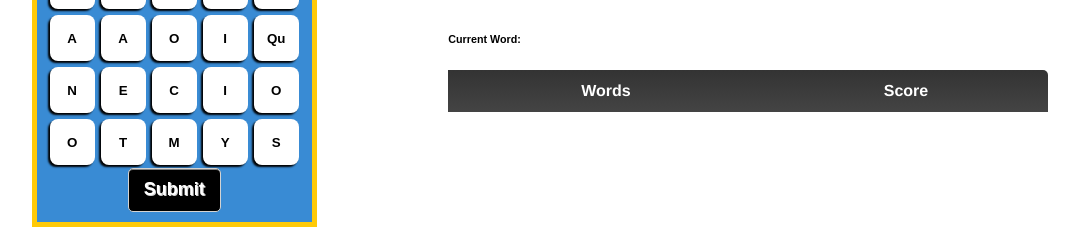
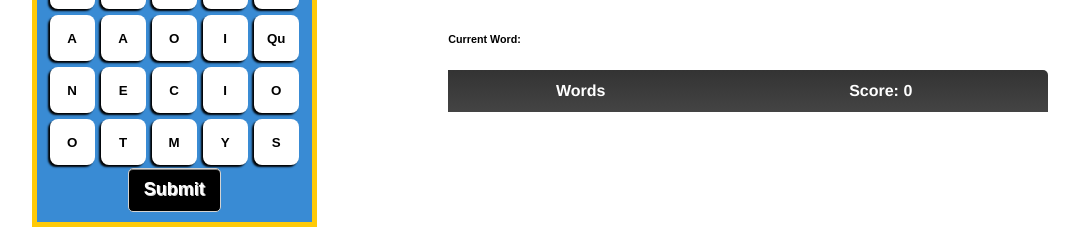
Before and after one commit to Bigghead/Boggle_challenge, a React (Create React App) app: page / in a window 1280 px wide. Shown: the part 340-569 px from the top of the page, without its empty margins (100-1179 px from the left). Built offline with nearby package versions, Linux system fonts and the light colour scheme.

Commit message:
forgot to tally up total scores

```diff
--- a/src/Components/Game/Board/Scoreboard/Scoreboard.jsx
+++ b/src/Components/Game/Board/Scoreboard/Scoreboard.jsx
@@ -2,7 +2,7 @@ import React from 'react';
 
 import './Scoreboard.css'
 
-const Scoreboard = ( { currentWord, allWords } ) => {
+const Scoreboard = ( { currentWord, currentScore, allWords } ) => {
     return (
         <div className='score_table'>
             <h6>Current Word: { currentWord }</h6>
@@ -10,7 +10,7 @@ const Scoreboard = ( { currentWord, allWords } ) => {
                 <thead>
                     <tr>
                         <th>Words</th>
-                        <th>Score</th>
+                        <th>Score: { currentScore }</th>
                     </tr>
                 </thead>
                 <tbody>
--- a/src/Components/Game/Game.jsx
+++ b/src/Components/Game/Game.jsx
@@ -11,6 +11,7 @@ class Game extends Component {
     state = {
         board       : buildCharacterGrid( shuffleBoard(allDice) ),
         currentWord : '',
+        currentScore: 0,
         clickedCells: [],
         allWords    : []
     }
@@ -96,6 +97,7 @@ class Game extends Component {
             const result = await validateWord(word.toLowerCase());
             if( result.length === 0 ) throw new Error('Word not found');
 
+            const scoreCount = countScore(word);
             // === new board with all cells toggled off === //
             const newBoard = board.slice()
                 .map( ( row, index ) => {
@@ -111,8 +113,9 @@ class Game extends Component {
                 board      : newBoard,
                 allWords   : allWords.concat( [ {
                     word,
-                    score: countScore(word)
+                    score: scoreCount
                 } ] ),
+                currentScore: this.state.currentScore + scoreCount,
                 currentWord : '',
                 clickedCells: []
             } );
@@ -123,7 +126,7 @@ class Game extends Component {
 
 
     render() {
-        const { board, currentWord, allWords } = this.state;
+        const { board, currentWord, currentScore, allWords } = this.state;
         return (
             <div className='App'>
                 <GameBoard
@@ -132,7 +135,10 @@ class Game extends Component {
                     cellClick={ (row, col) => this.cellClick(row,col) }
                     submit={ ( word ) => this.submit(word) }
                     ></GameBoard>
-                <Scoreboard currentWord={ currentWord } allWords={ allWords }></Scoreboard>
+                <Scoreboard
+                    currentWord={ currentWord }
+                    currentScore={ currentScore }
+                    allWords={ allWords }></Scoreboard>
             </div>
         );
     }
```
